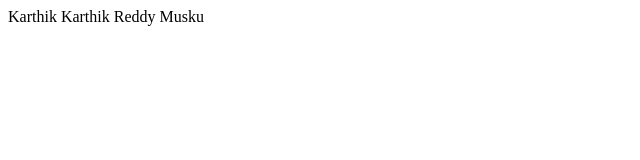
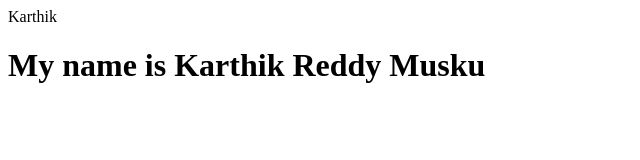
Before and after one commit to karthikreddy78/Project_dir, a plain HTML site: page index.html in a window 1280 px wide. Shown: the whole page, without its empty margins (0-640 px from the left). Drawn offline with Linux system fonts and the light colour scheme.

Commit message:
Edited index

```diff
--- a/index.html
+++ b/index.html
@@ -1,6 +1,6 @@
 <html>
 <head>Karthik
 </head>
-<body> Karthik Reddy Musku
+<body> <h1>My name is Karthik Reddy Musku</h1>
 </body>
 </html>
```
